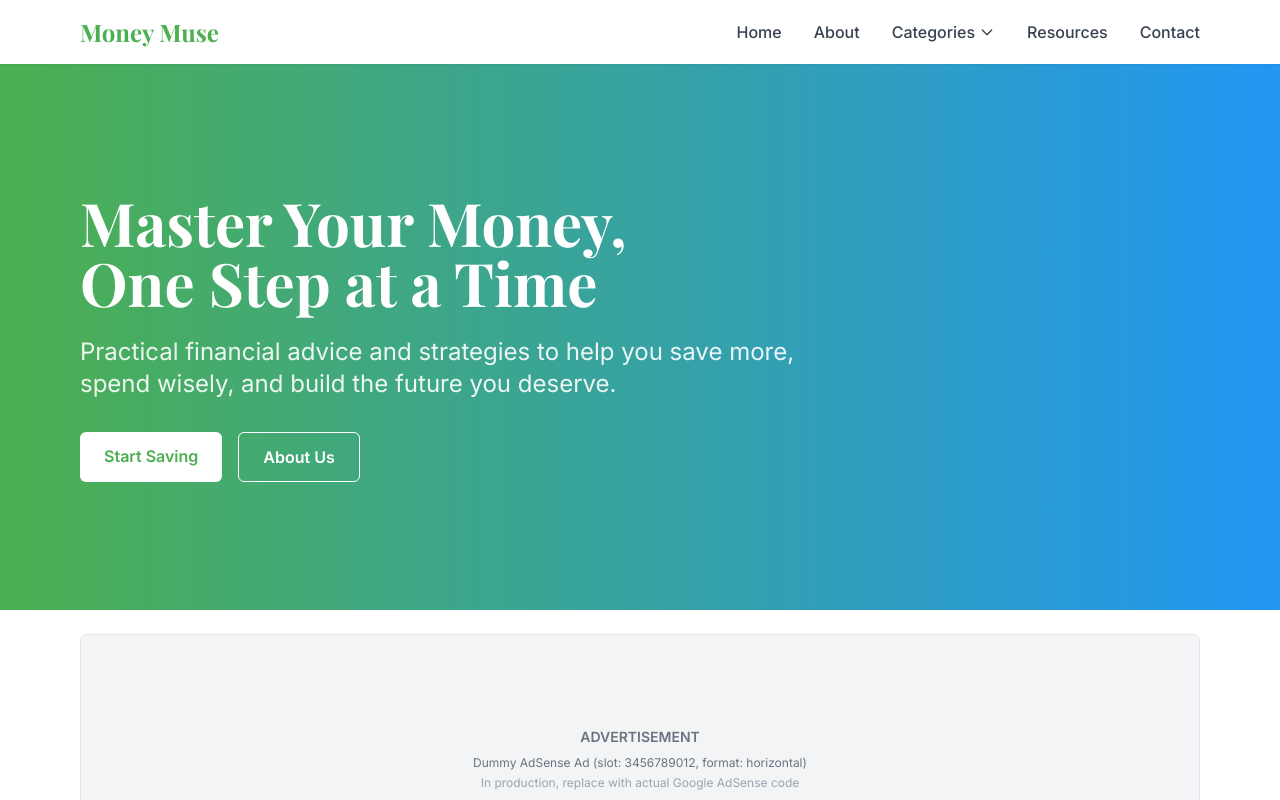
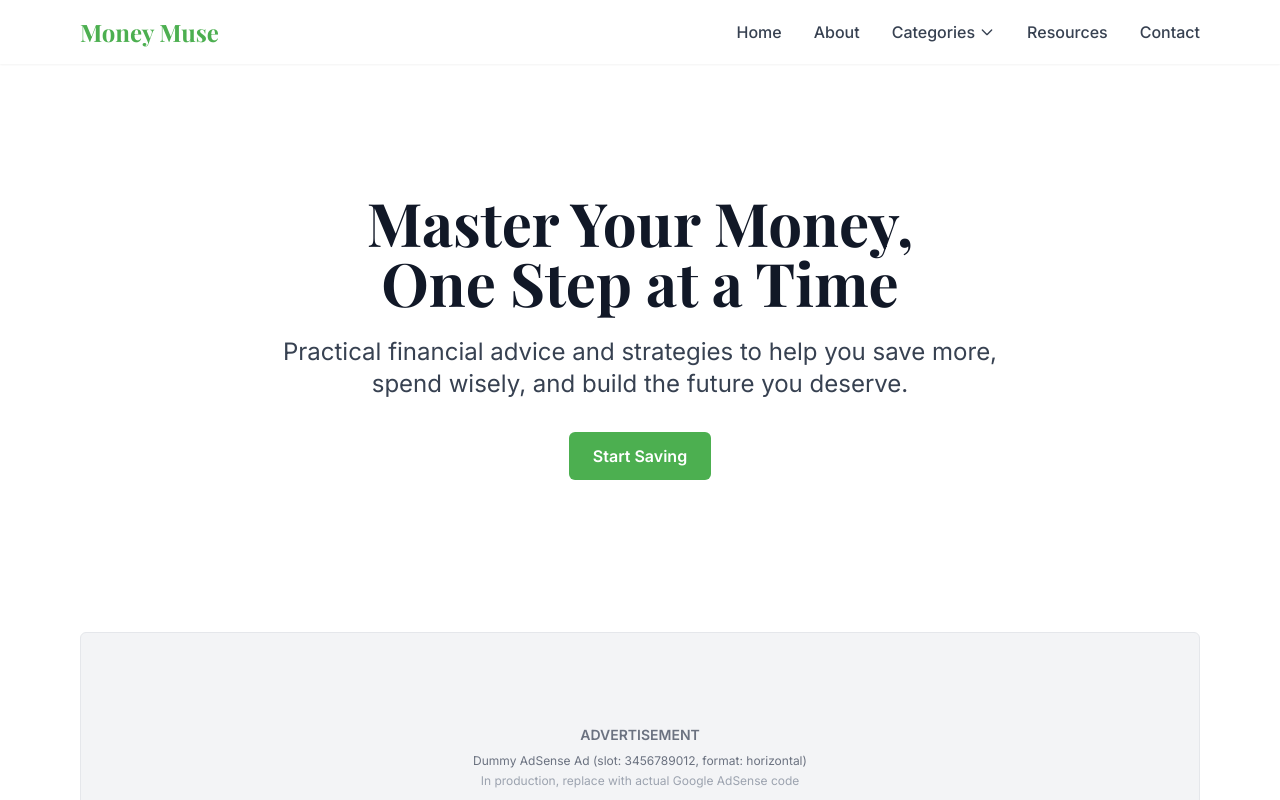
Before and after one commit to srivinod/money-muse-blog, a React (Vite) app: page / in a window 1280 px wide. Shown: the top 800 px of the page. Built offline with nearby package versions, Linux system fonts and the light colour scheme.

Commit message:
Fix: Homepage banner styling
Change the homepage banner background to white, center align the content, and remove the "About Us" button.

```diff
--- a/src/pages/HomePage.tsx
+++ b/src/pages/HomePage.tsx
@@ -1,4 +1,3 @@
-
 import { PiggyBank, LineChart, DollarSign, ShoppingBag, Landmark, Calendar, User } from "lucide-react";
 import { Link } from "react-router-dom";
 import BlogPostCard from "@/components/BlogPostCard";
@@ -19,23 +18,20 @@ const HomePage = () => {
   return (
     <div>
       {/* Hero Section */}
-      <section className="relative bg-gradient-to-r from-primary to-secondary py-20 md:py-32">
+      <section className="relative bg-white py-20 md:py-32 text-center">
         <div className="absolute inset-0 bg-grid-white/10 bg-[length:20px_20px] z-0"></div>
         <div className="container-custom relative z-10">
-          <div className="max-w-3xl text-white">
+          <div className="max-w-3xl mx-auto text-center text-gray-900">
             <h1 className="text-4xl md:text-6xl font-bold mb-6 animate-fade-in">
               Master Your Money, <br />
               One Step at a Time
             </h1>
-            <p className="text-xl md:text-2xl mb-8 text-white/90">
+            <p className="text-xl md:text-2xl mb-8 text-gray-700">
               Practical financial advice and strategies to help you save more, spend wisely, and build the future you deserve.
             </p>
-            <div className="flex flex-col sm:flex-row gap-4">
-              <Link to="/category/saving" className="bg-white text-primary hover:bg-gray-100 font-semibold px-6 py-3 rounded-md transition-colors duration-300">
+            <div className="flex flex-col sm:flex-row gap-4 justify-center">
+              <Link to="/category/saving" className="bg-primary text-white hover:bg-primary/90 font-semibold px-6 py-3 rounded-md transition-colors duration-300">
                 Start Saving
-              </Link>
-              <Link to="/about" className="bg-transparent hover:bg-white/10 text-white border border-white font-semibold px-6 py-3 rounded-md transition-colors duration-300">
-                About Us
               </Link>
             </div>
           </div>
```
